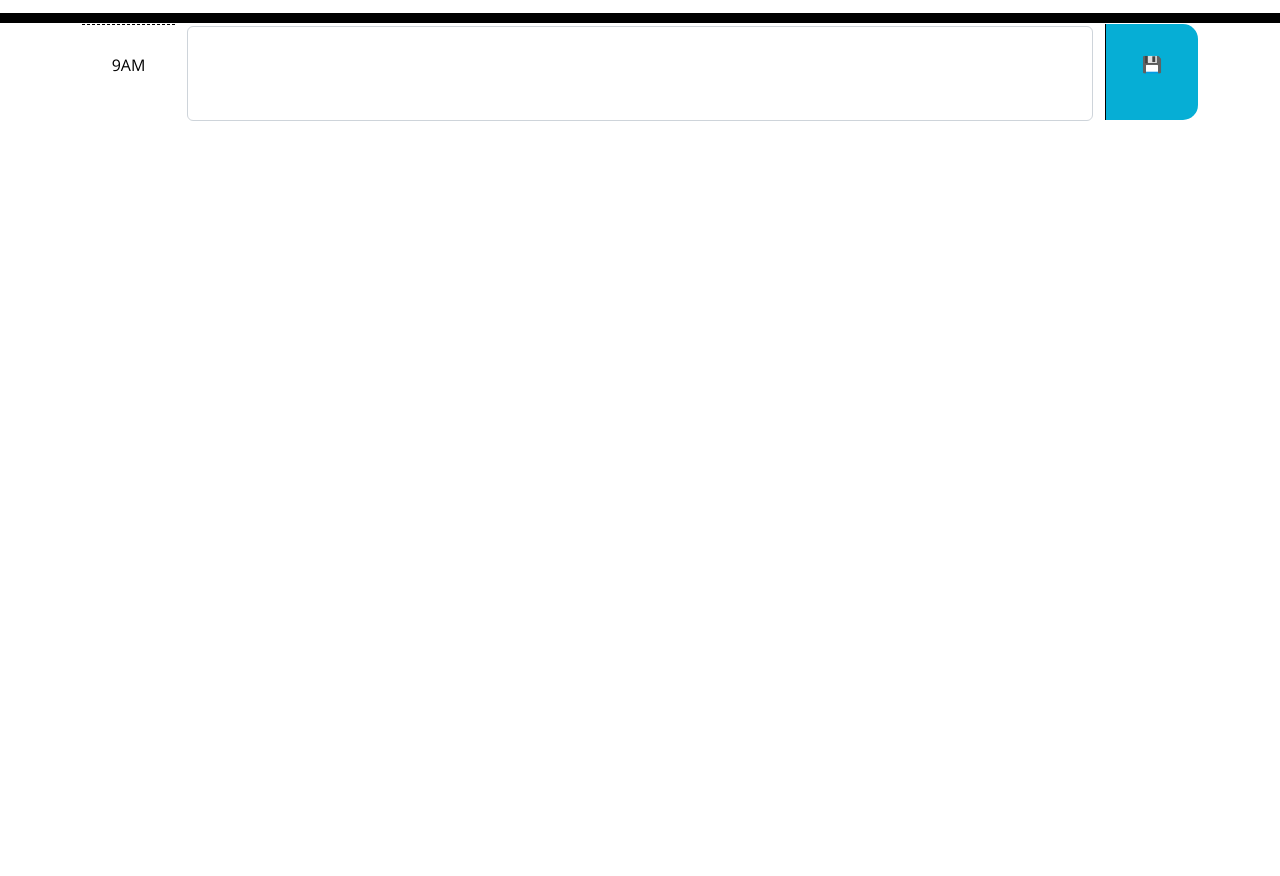
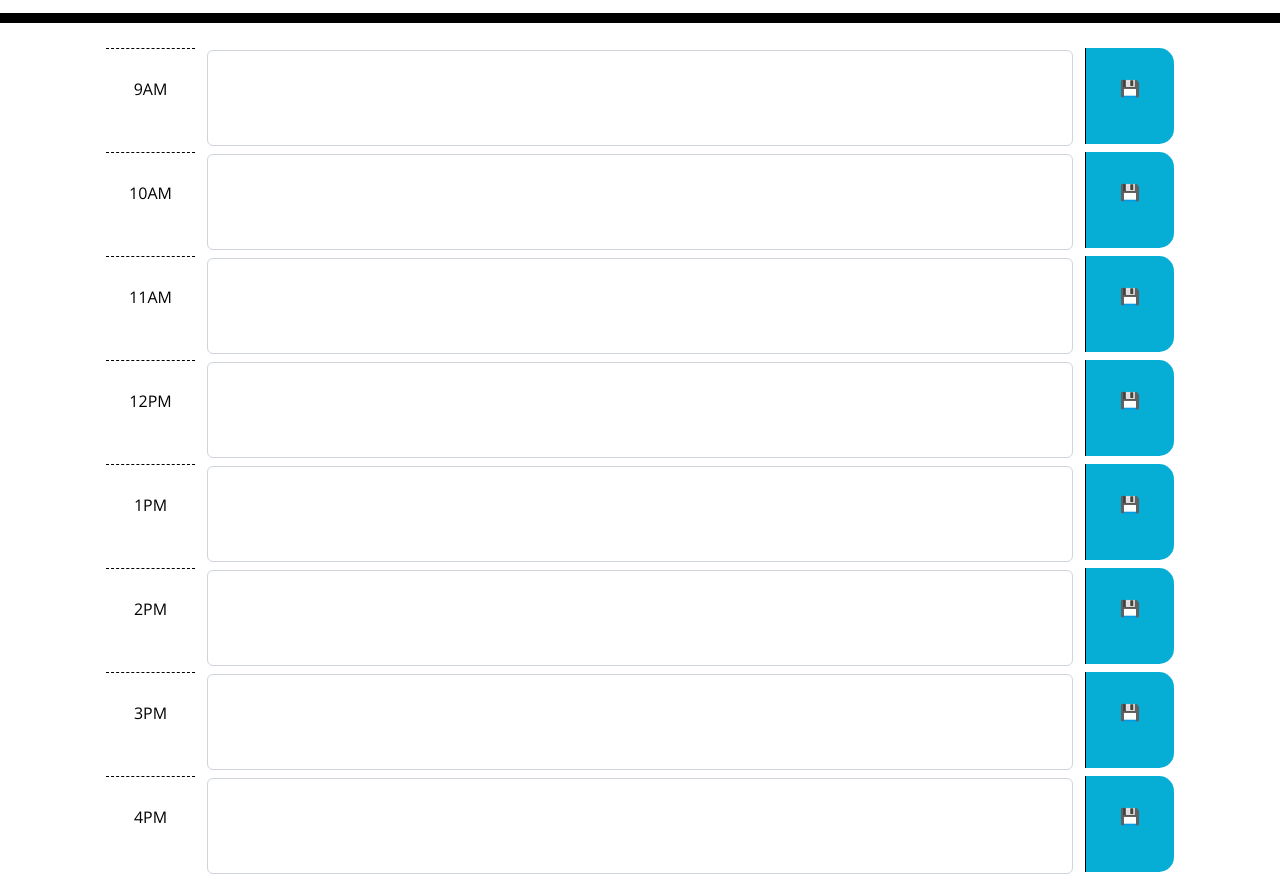
Before and after one commit to craymorgana/workDayScheduler, a plain HTML site: page index.html in a window 1280 px wide. Shown: the part 108-984 px from the top of the page. Before the commit the page ends 800 px from the top, so only its background shows below. Drawn offline with nearby package versions, Linux system fonts and the light colour scheme.

Commit message:
added more hours of the day

```diff
--- a/Assets/script.js
+++ b/Assets/script.js
@@ -54,14 +54,40 @@
 
     //div save button
         // when button is click >>
-            // button will grab the text box and save to local storage
+        // button will grab the text box and save to local storage
 
+hour = $('.hour')
 textArea = $('#textarea')
-hour = $('.hour')
-textArea.css('height', '99%').css('margin-top', '-30px')
+textArea2 = $('#textarea2')
+textArea3 = $('#textarea3')
+textArea4 = $('#textarea4')
+textArea5 = $('#textarea5')
+textArea6 = $('#textarea6')
+textArea7 = $('#textarea7')
+textArea8 = $('#textarea8')
+textArea9 = $('#textarea9')
+textArea.css('height', '100%').css('margin-top', '-30px')
+textArea2.css('height', '100%').css('margin-top', '-30px')
+textArea3.css('height', '100%').css('margin-top', '-30px')
+textArea4.css('height', '100%').css('margin-top', '-30px')
+textArea5.css('height', '100%').css('margin-top', '-30px')
+textArea6.css('height', '100%').css('margin-top', '-30px')
+textArea7.css('height', '100%').css('margin-top', '-30px')
+textArea8.css('height', '100%').css('margin-top', '-30px')
+textArea9.css('height', '100%').css('margin-top', '-30px')
+
+
 
 
 var saveBtn = document.querySelector('.saveBtn');
+var saveBtn2 = document.querySelector('.saveBtn2');
+var saveBtn3 = document.querySelector('.saveBtn3');
+var saveBtn4 = document.querySelector('.saveBtn4');
+var saveBtn5 = document.querySelector('.saveBtn5');
+var saveBtn6 = document.querySelector('.saveBtn6');
+var saveBtn7 = document.querySelector('.saveBtn7');
+var saveBtn8 = document.querySelector('.saveBtn8');
+var saveBtn9 = document.querySelector('.saveBtn9');
 
 saveBtn.addEventListener('click', function(event){
     var element = event.target
--- a/Assets/style.css
+++ b/Assets/style.css
@@ -57,7 +57,7 @@ textarea {
   color: white;
 }
 
-.saveBtn {
+.save {
   border-left: 1px solid black;
   border-top-right-radius: 15px;
   border-bottom-right-radius: 15px;
@@ -73,3 +73,7 @@ textarea {
 ul {
   list-style-type: none;
 }
+
+.container {
+  height: 800px;
+}
--- a/index.html
+++ b/index.html
@@ -25,26 +25,123 @@
       <p class="lead">A simple calendar app for scheduling your work day</p>
       <p id="currentDay" class="lead"></p>
     </header>
-    <div class="container">
+
       <!-- <div id="root" class="m-5"></div>  -->
        <!-- DO STUFF HERE -->
        <div class="container text-center">
-        <div class="row">
+        <div class="row m-4">
           <div class="col-1 hour">
             9AM
           </div>
           <div class="col-10">
               <textarea class="col-10 form-control" id="textarea" rows="2"></textarea>
           </div>
-          <div class="col-1 saveBtn">
+          <div class="col-1 saveBtn save">
             💾
           </div>
+
+        </div>
+        <div class="row m-4">
+          <div class="col-1 hour">
+            10AM
+          </div>
+          <div class="col-10">
+              <textarea class="col-10 form-control" id="textarea2" rows="2"></textarea>
+          </div>
+          <div class="col-1 saveBtn save">
+            💾
+          </div>
+
+        </div>
+        <div class="row m-4">
+          <div class="col-1 hour">
+            11AM
+          </div>
+          <div class="col-10">
+              <textarea class="col-10 form-control" id="textarea3" rows="2"></textarea>
+          </div>
+          <div class="col-1 saveBtn3 save">
+            💾
+          </div>
+
+        </div>
+        <div class="row m-4">
+          <div class="col-1 hour">
+            12PM
+          </div>
+          <div class="col-10">
+              <textarea class="col-10 form-control" id="textarea4" rows="2"></textarea>
+          </div>
+          <div class="col-1 saveBtn4 save">
+            💾
+          </div>
+
+        </div>
+        <div class="row m-4">
+          <div class="col-1 hour">
+            1PM
+          </div>
+          <div class="col-10">
+              <textarea class="col-10 form-control" id="textarea5" rows="2"></textarea>
+          </div>
+          <div class="col-1 saveBtn5 save">
+            💾
+          </div>
+
+        </div>
+        <div class="row m-4">
+          <div class="col-1 hour">
+            2PM
+          </div>
+          <div class="col-10">
+              <textarea class="col-10 form-control" id="textarea6" rows="2"></textarea>
+          </div>
+          <div class="col-1 saveBtn6 save">
+            💾
+          </div>
+
+        </div>
+        <div class="row m-4">
+          <div class="col-1 hour">
+            3PM
+          </div>
+          <div class="col-10">
+              <textarea class="col-10 form-control" id="textarea7" rows="2"></textarea>
+          </div>
+          <div class="col-1 saveBtn7 save">
+            💾
+          </div>
+
+        </div>
+        <div class="row m-4">
+          <div class="col-1 hour">
+            4PM
+          </div>
+          <div class="col-10">
+              <textarea class="col-10 form-control" id="textarea8" rows="2"></textarea>
+          </div>
+          <div class="col-1 saveBtn8 save">
+            💾
+          </div>
+
+        </div>
+        <div class="row m-4">
+          <div class="col-1 hour">
+            5PM
+          </div>
+          <div class="col-10">
+              <textarea class="col-10 form-control" id="textarea9" rows="2"></textarea>
+          </div>
+          <div class="col-1 saveBtn9 save">
+            💾
+          </div>
+
         </div>
 
         </div>
       </div>
 
-    </div>
+
 
     <script src="https://cdnjs.cloudflare.com/ajax/libs/jquery/3.2.1/jquery.min.js"></script>
     <script src="https://cdnjs.cloudflare.com/ajax/libs/moment.js/2.24.0/moment.min.js"></script>
```
